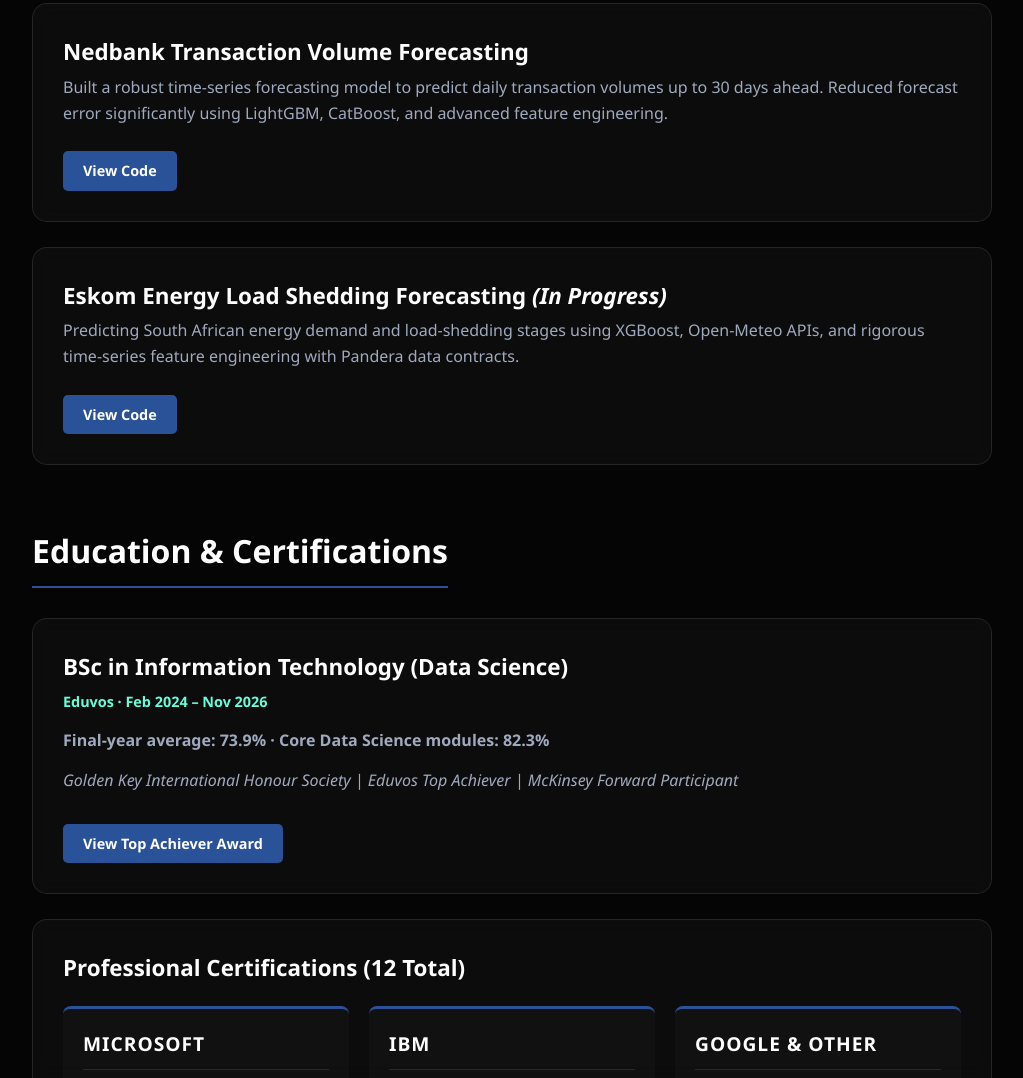
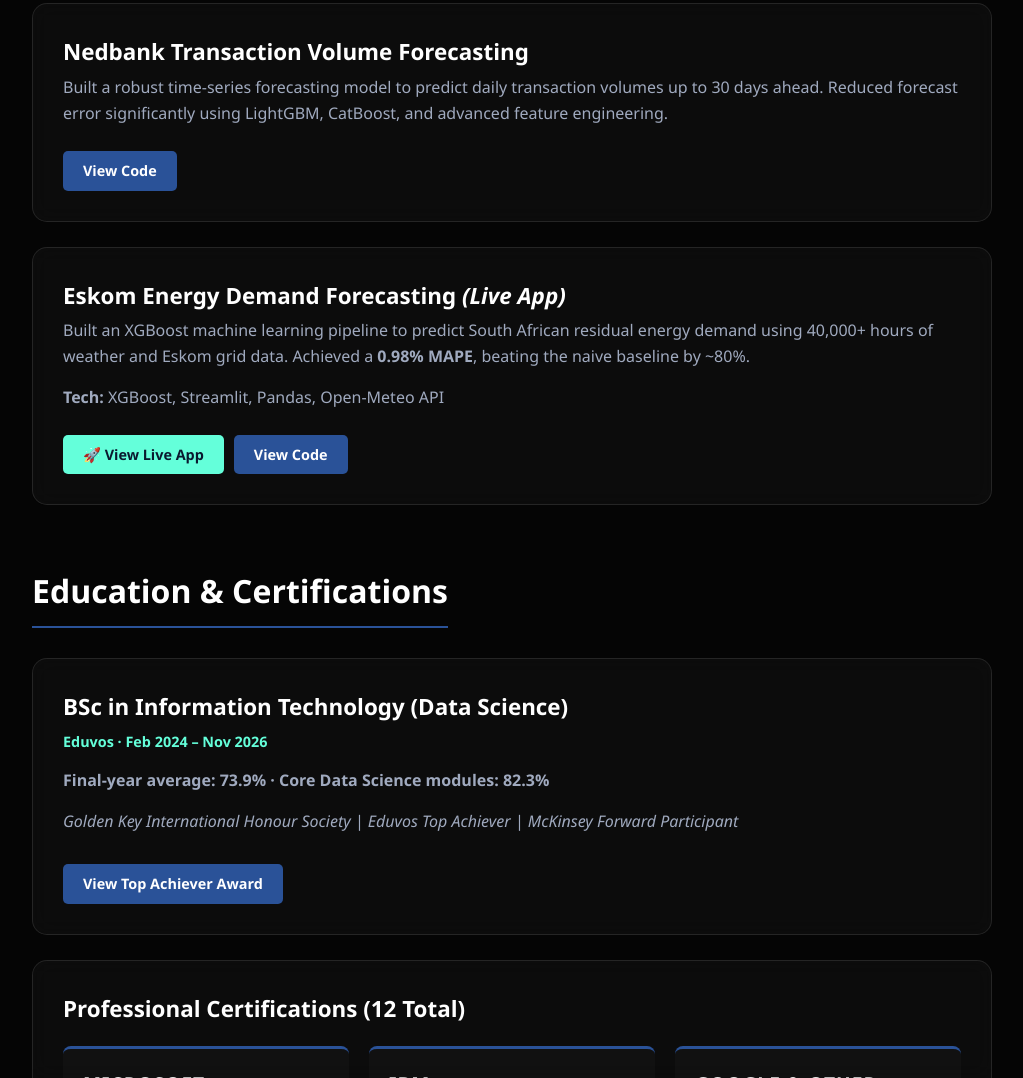
Before and after one commit to TshiamoMatshaba/TshiamoMatshaba.github.io, a plain HTML site: page index.html in a window 1280 px wide. Shown: the part 2957-4035 px from the top of the page, without its empty margins (128-1151 px from the left). Drawn offline with Linux system fonts and the light colour scheme.

Commit message:
Added live Streamlit app link and updated Eskom project metrics

```diff
--- a/index.html
+++ b/index.html
@@ -115,10 +115,14 @@
                 <a href="https://github.com/TshiamoMatshaba/Nedbank-Transaction-Volume-Forecasting-Challenge" target="_blank" class="btn-small">View Code</a>
             </div>
             <div class="glass-card">
-                <h4>Eskom Energy Load Shedding Forecasting <em>(In Progress)</em></h4>
-                <p>Predicting South African energy demand and load-shedding stages using XGBoost, Open-Meteo APIs, and rigorous time-series feature engineering with Pandera data contracts.</p>
-                <a href="https://github.com/TshiamoMatshaba/eskom-energy-forecasting" target="_blank" class="btn-small">View Code</a>
-            </div>
+    <h4>Eskom Energy Demand Forecasting <em>(Live App)</em></h4>
+    <p>Built an XGBoost machine learning pipeline to predict South African residual energy demand using 40,000+ hours of weather and Eskom grid data. Achieved a <strong>0.98% MAPE</strong>, beating the naive baseline by ~80%.</p>
+    <p class="tech-stack"><strong>Tech:</strong> XGBoost, Streamlit, Pandas, Open-Meteo API</p>
+    <div style="display: flex; gap: 10px; margin-top: 15px;">
+        <a href="https://eskom-energy-forecasting.streamlit.app/" target="_blank" class="btn-small" style="background-color: #64ffda; color: #0a192f;">🚀 View Live App</a>
+        <a href="https://github.com/TshiamoMatshaba/eskom-energy-forecasting" target="_blank" class="btn-small">View Code</a>
+    </div>
+</div>
         </section>
 
         <section id="education">
```
